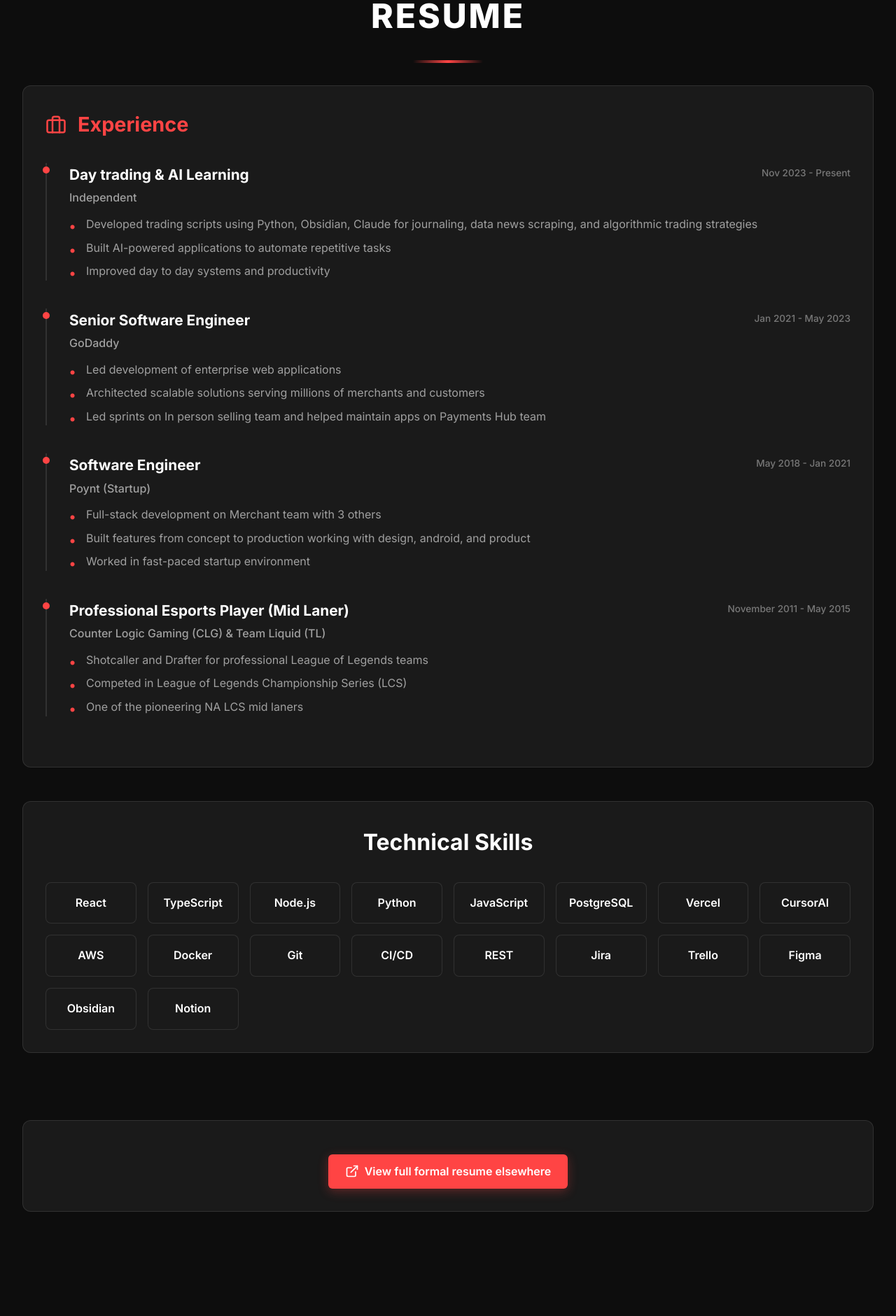
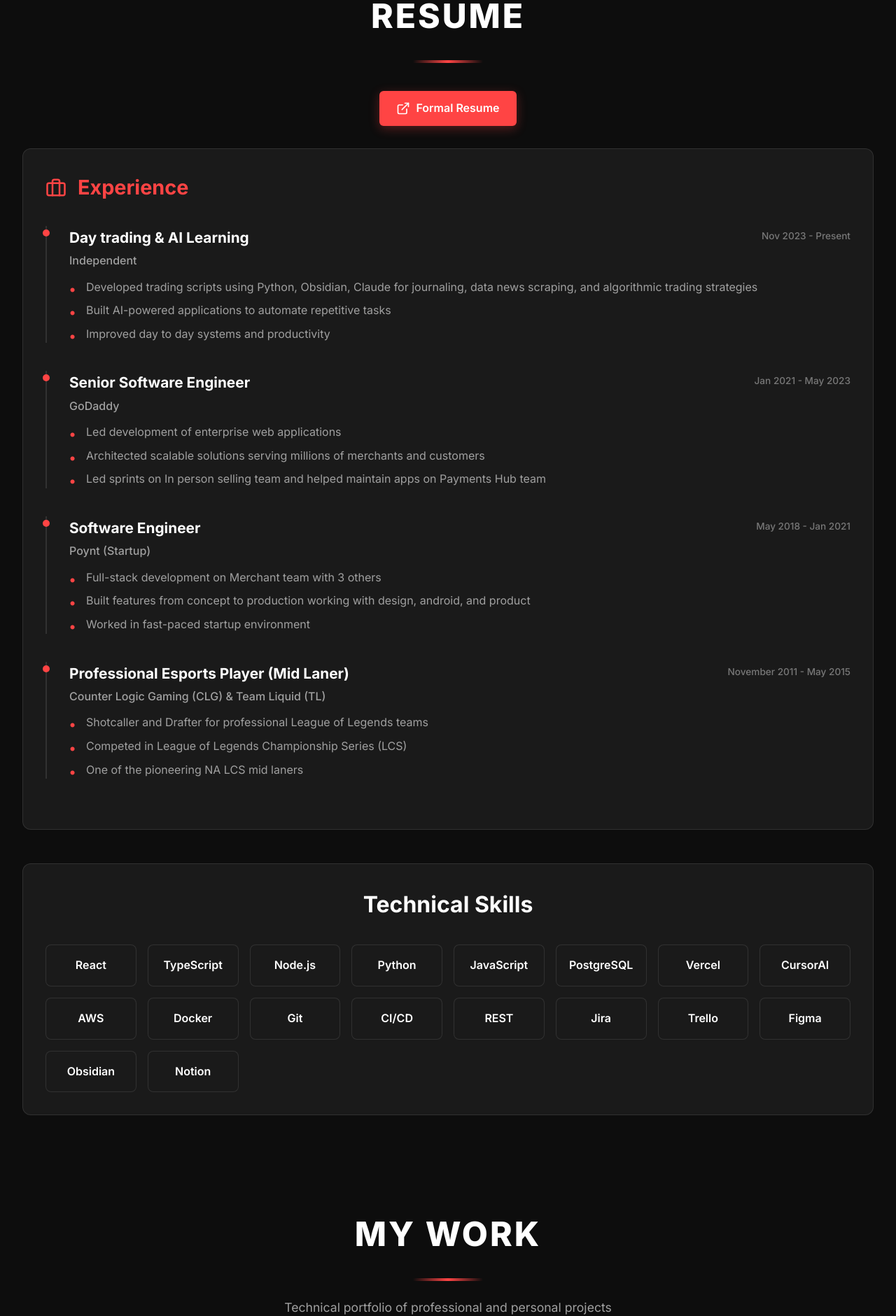
Before and after one commit to austinshin/portfolio, a React (Vite) app: page / in a window 1280 px wide. Shown: the part 1980-3861 px from the top of the page at 70% size. Built offline with nearby package versions, Linux system fonts and the light colour scheme.

Commit message:
Move Formal Resume button to header and remove bottom section

```diff
--- a/src/pages/Resume.tsx
+++ b/src/pages/Resume.tsx
@@ -56,6 +56,17 @@ const Resume = () => {
       >
         <h1>RESUME</h1>
         <div className="header-line"></div>
+        <motion.a
+          href="https://docs.google.com/document/d/1ymPbw5Vk9lI6TSC7xU1gq7BXzcX22zJiqdWdqtFteeY/edit?usp=sharing"
+          target="_blank"
+          rel="noopener noreferrer"
+          className="download-btn"
+          whileHover={{ scale: 1.05 }}
+          whileTap={{ scale: 0.95 }}
+        >
+          <ExternalLink size={20} />
+          Formal Resume
+        </motion.a>
       </motion.div>
 
       <div className="resume-content">
@@ -118,27 +129,6 @@ const Resume = () => {
             ))}
           </div>
         </motion.section>
-
-        <motion.section
-          className="resume-section full-width"
-          initial={{ opacity: 0, y: 50 }}
-          animate={{ opacity: 1, y: 0 }}
-          transition={{ duration: 0.8, delay: 0.8 }}
-          style={{ textAlign: 'center', marginTop: '3rem' }}
-        >
-
-          <motion.a
-            href="https://docs.google.com/document/d/1ymPbw5Vk9lI6TSC7xU1gq7BXzcX22zJiqdWdqtFteeY/edit?usp=sharing"
-            target="_blank"
-            rel="noopener noreferrer"
-            className="download-btn"
-            whileHover={{ scale: 1.05 }}
-            whileTap={{ scale: 0.95 }}
-          >
-            <ExternalLink size={20} />
-            View full formal resume elsewhere
-          </motion.a>
-        </motion.section>
       </div>
     </div>
   )
```
